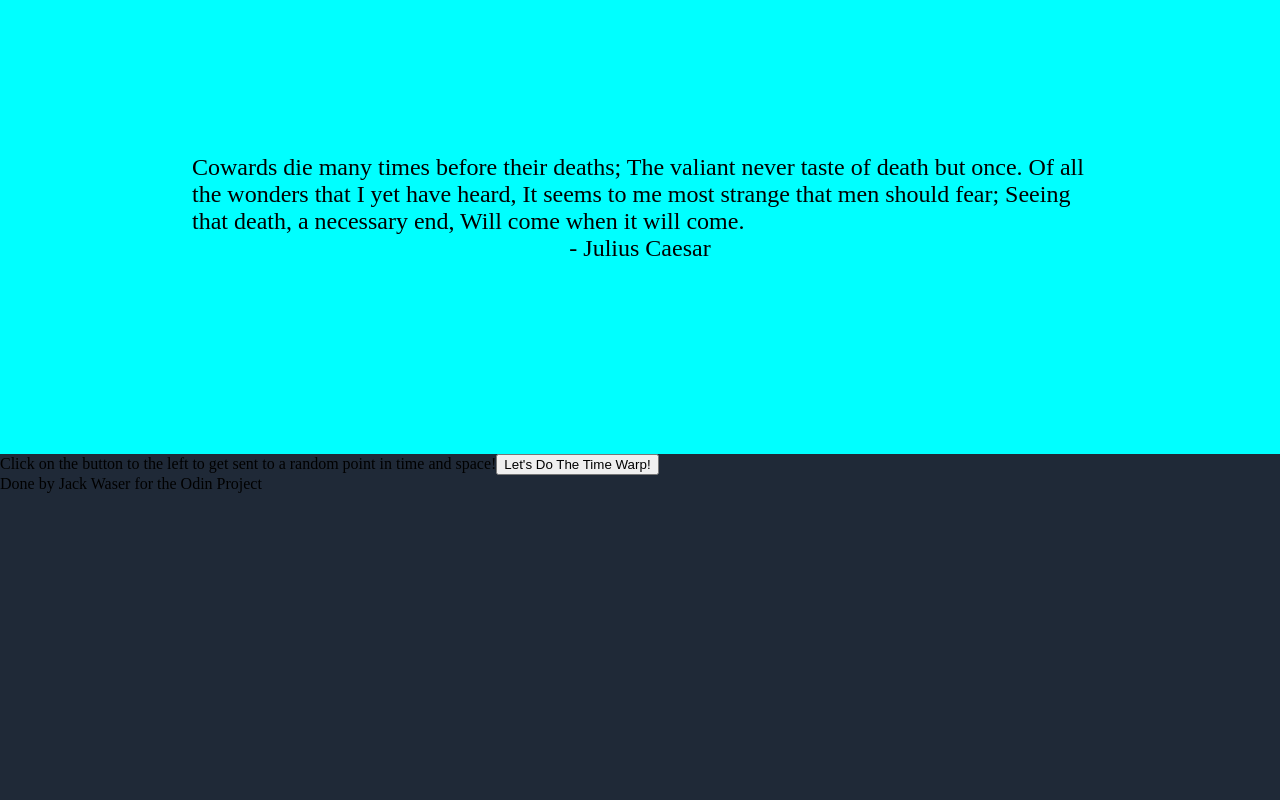
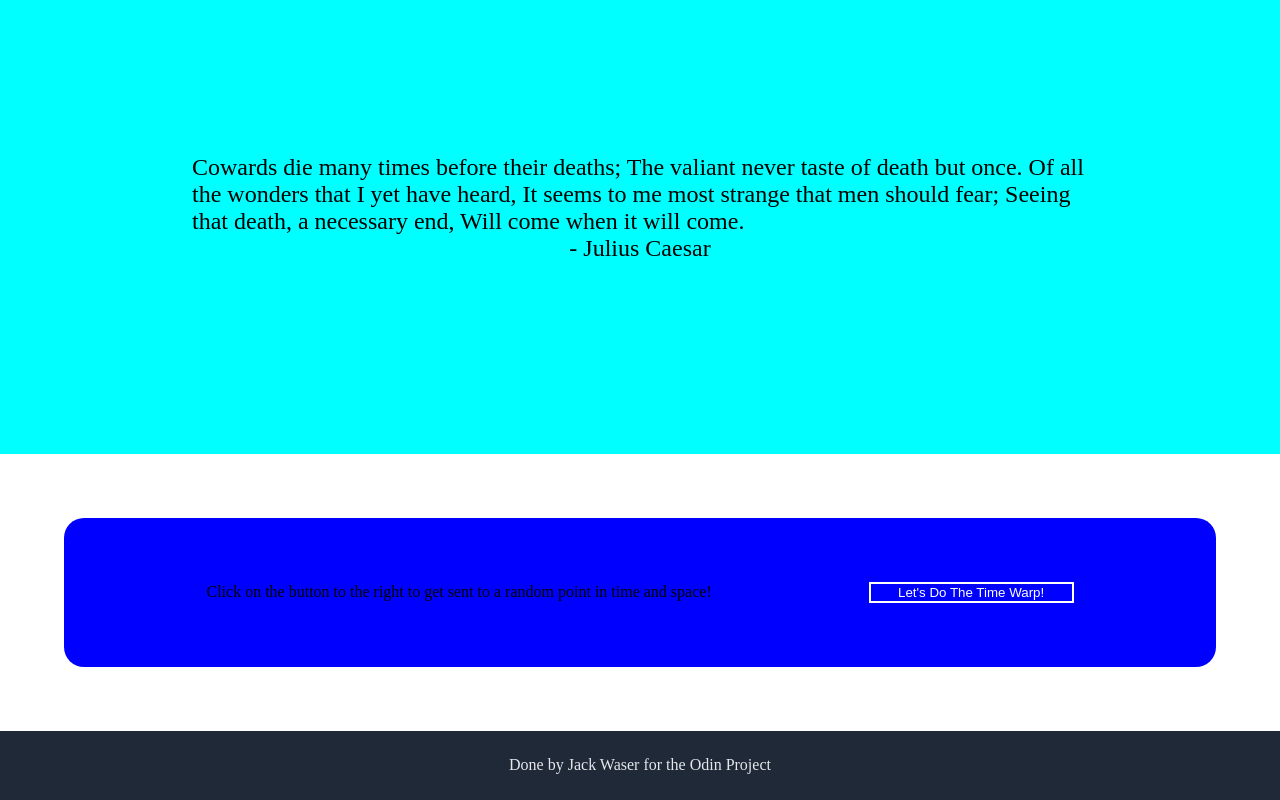
Before and after one commit to jkwaser/odin-flex-project, a plain HTML site: page index.html in a window 1280 px wide. Shown: the part 1124-1924 px from the top of the page. Before the commit the page ends 1617 px from the top, so only its background shows below. Drawn offline with Linux system fonts and the light colour scheme.

Commit message:
Initial 'final' version, has all the requirements of the project. Not pretty at all but will probably leave here and continue on to learn Javascript.

```diff
--- a/index.html
+++ b/index.html
@@ -37,11 +37,11 @@
             Will come when it will come.</div>
         <div class="outer">- Julius Caesar</div></div>
         <div class = "info-2">
-            <div>Click on the button to the left to get sent to a random point in time and space!</div>
-            <button class="notifications">
+            <div>Click on the button to the right to get sent to a random point in time and space!</div>
+            <button class="shoggoth">
                 Let's Do The Time Warp!
               </button></div>
-        <div class = "Footer">Done by Jack Waser for the Odin Project</div>
+        <div class = "footer">Done by Jack Waser for the Odin Project</div>
 
 </body>
 </html>
--- a/style.css
+++ b/style.css
@@ -3,17 +3,17 @@ body {
     min-height: 100vh;
     display: flex;
     flex-direction: column;
-    background-color: #1F2937;
+
 }
 
 .topmost {
     display: flex;
     flex-direction: row;
     justify-content: space-between;
-    margin-left: 15%;
-    margin-right: 15%;
-    margin-bottom: 50px;
-
+    padding-left: 15%;
+    padding-right: 15%;
+    padding-bottom: 50px;
+    background-color: #1F2937;
 }
 
 .header-text {
@@ -98,6 +98,11 @@ body {
     flex-direction: row;
     align-items: center;
     align-content: center;
+    background-color: blue;
+    margin: 5%;
+    padding: 5%;
+    border-radius: 20px;
+    justify-content: space-around;
 }
 
 .quote {
@@ -118,3 +123,23 @@ body {
 .outer {
     text-align: right;
 }
+
+.center {
+    text-align: center;
+}
+
+.footer {
+    background-color: #1F2937;
+    text-align: center;
+    padding: 2%;
+    color: #E5E7EB;
+
+}
+
+.shoggoth {
+    background: blue;
+    border: 2px solid white;
+    color: white;
+    width: 20%;
+    min-width: 60px;
+  }
```
